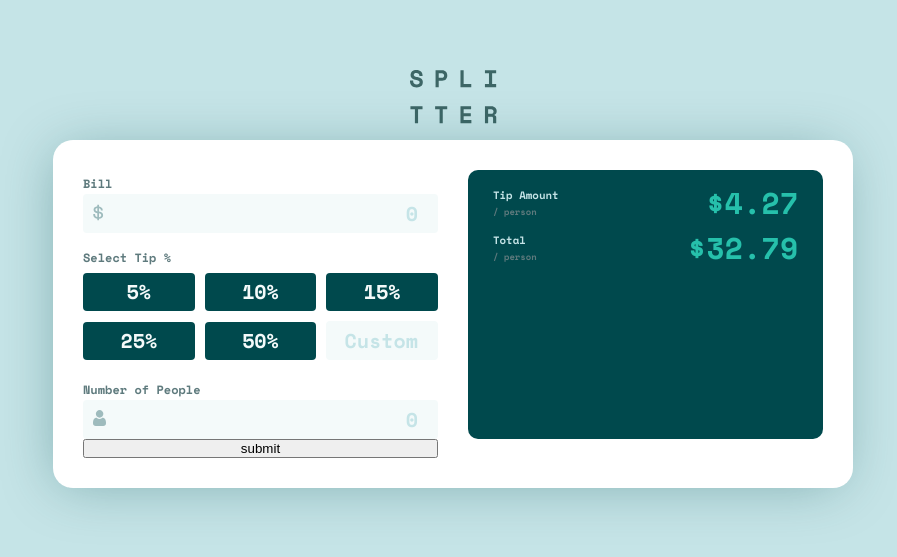
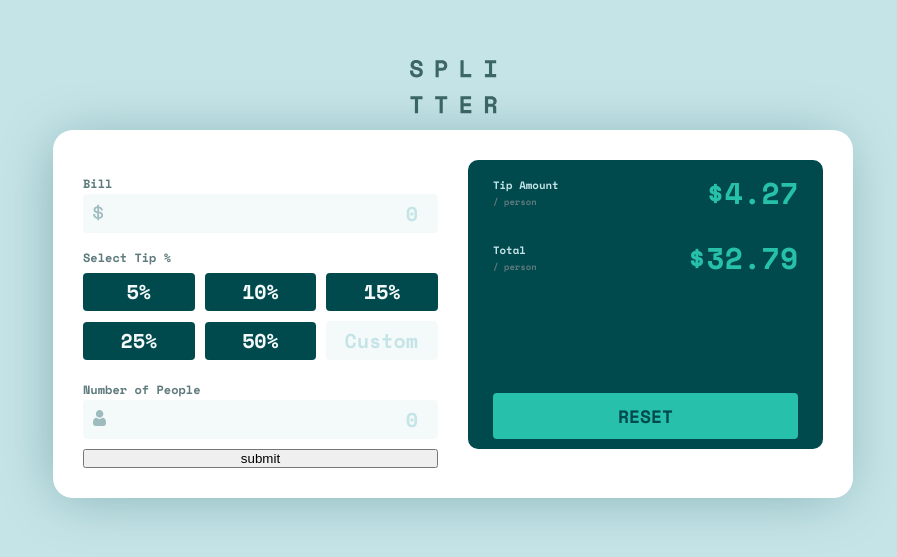
Before and after one commit to 1V4NTR3J0/tip-calculator-app, a React (Vite) app: page / in a window 1280 px wide. Shown: the part 121-678 px from the top of the page, without its empty margins (187-1084 px from the left). Built offline with nearby package versions, Linux system fonts and the light colour scheme.

Commit message:
Feat: button component & spacer component

```diff
--- /dev/null
+++ b/src/components/Button/Button.tsx
@@ -0,0 +1,14 @@
+import "./index.scss";
+
+interface IButton {
+  text: string;
+  type: "submit" | "reset" | undefined;
+}
+
+export const Button = ({ text, type }: IButton) => {
+  return (
+    <button className="button" type={type} >
+      {text}
+    </button>
+  );
+};
--- /dev/null
+++ b/src/components/Button/index.scss
@@ -0,0 +1,26 @@
+@import '../../scss/common';
+
+
+.button {
+    background-color: $cyan;
+    border-radius: $radiusBase;
+    padding: 1rem 0;
+    width: 100%;
+    border: none;
+    color: $veryDark;
+    font-family: $spaceMono;
+    font-size: 1.8rem;
+    font-weight: 700;
+    cursor: pointer;
+    text-transform: uppercase;
+    transition: all .3s ease-in-out;
+
+    &:hover {
+        background-color: $lightGrayish;
+    }
+
+    &:disabled {
+        background-color: $darkGrayish;
+        color: $veryDark;
+    }
+}
--- /dev/null
+++ b/src/components/Button/index.ts
@@ -0,0 +1,3 @@
+import { Button } from "./Button";
+
+export default Button;
--- a/src/components/Calculator/Calculator.tsx
+++ b/src/components/Calculator/Calculator.tsx
@@ -1,6 +1,8 @@
 import { SyntheticEvent } from "react";
+import Button from "../Button";
 import Input from "../Input";
 import SelectTip from "../SelectTip";
+import Spacer from "../Spacer";
 import Total from "../Total";
 import "./index.scss";
 
@@ -15,7 +17,7 @@ export const Calculator = () => {
     const bill = target.bill.value;
     const people = target.people.value;
     const tip = target.tip.value;
-    console.log({ bill, people , tip});
+    console.log({ bill, people, tip });
   };
 
   return (
@@ -33,7 +35,9 @@ export const Calculator = () => {
         </div>
         <div className="mainTotal">
           <Total label="Tip Amount" totalNumber="4.27" />
-          <Total label="Total" totalNumber="32.79"/>
+          <Total label="Total" totalNumber="32.79" />
+          <Spacer />
+          <Button text="Reset" type='reset' />
         </div>
         <button type="submit">submit</button>
       </form>
--- a/src/components/Calculator/index.scss
+++ b/src/components/Calculator/index.scss
@@ -21,6 +21,10 @@
         }
     }
 
+    .bill {
+        padding: 1rem 0;
+
+    }
 
     .mainTotal {
         background-color: $veryDark;
@@ -28,6 +32,8 @@
         padding: 1rem 2.5rem;
         display: flex;
         flex-direction: column;
+        flex-wrap: wrap;
+        gap: 2rem;
     }
 
 }
--- /dev/null
+++ b/src/components/Spacer/Spacer.tsx
@@ -0,0 +1,5 @@
+import "./index.scss";
+
+export const Spacer = () => {
+  return <div className="spacer"></div>;
+};
--- /dev/null
+++ b/src/components/Spacer/index.scss
@@ -0,0 +1,6 @@
+@import '../../scss/common';
+
+.spacer{
+    display: flex;
+    flex: 1 0 auto;
+}
--- /dev/null
+++ b/src/components/Spacer/index.ts
@@ -0,0 +1,3 @@
+import { Spacer } from "./Spacer";
+
+export default Spacer;
```
